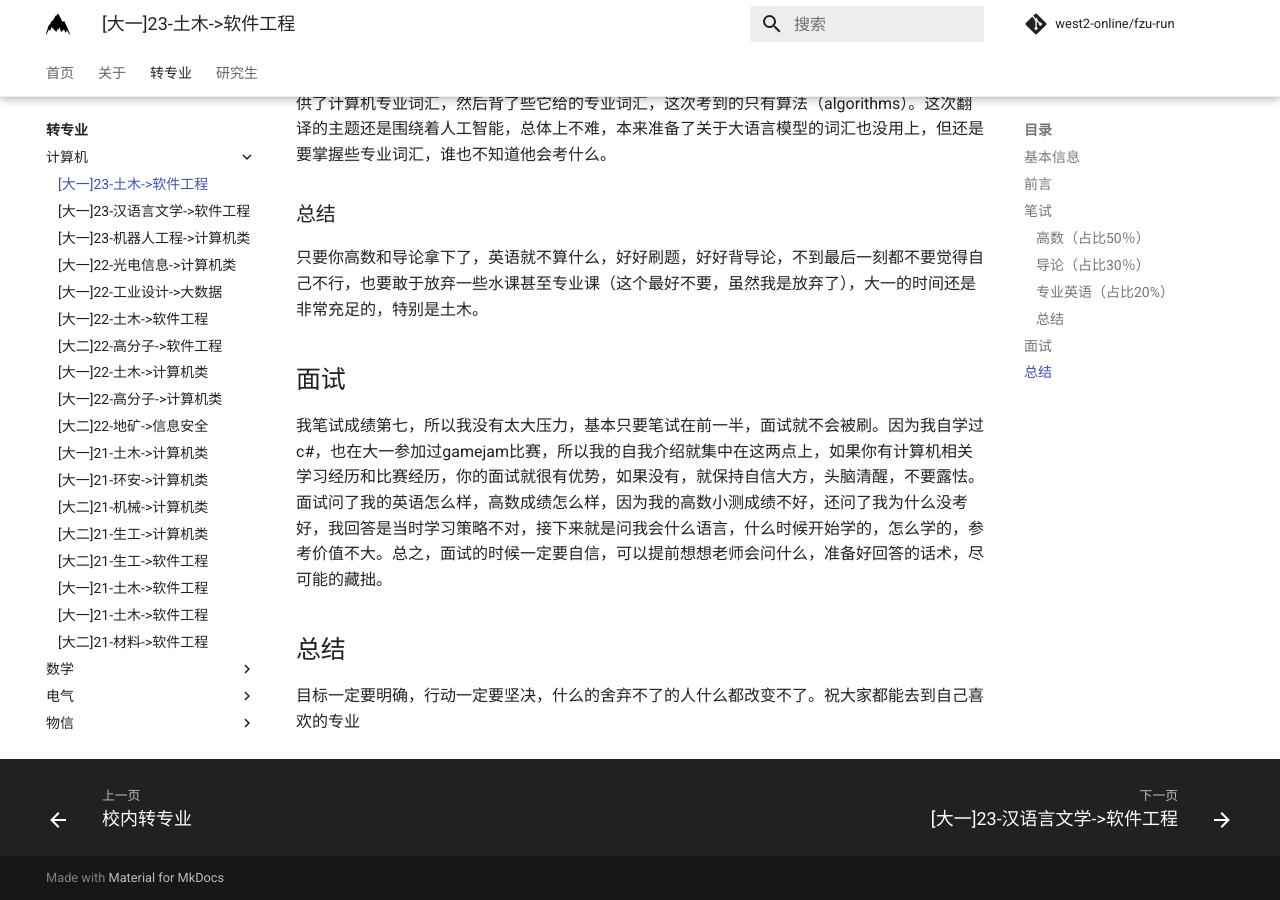
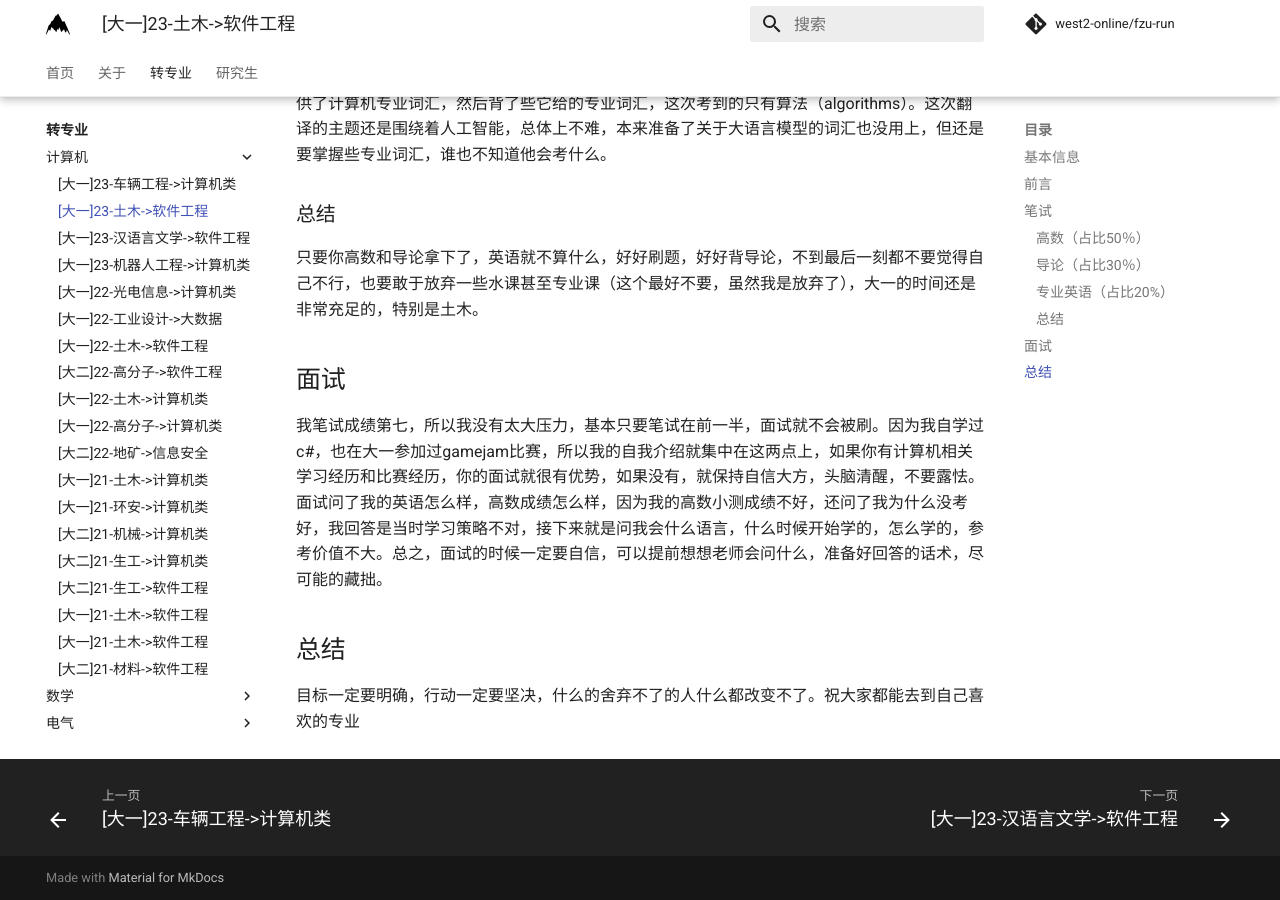
Before and after one commit to west2-online/fzu-run, an MkDocs documentation site: the page built from docs/change-major/cs/231203-2.md, in a window 1280 px wide and 900 px high, scrolled down 1180 px. Built offline with MkDocs 1.6.1 and Material for MkDocs 9.7.7, drawn with Linux system fonts in a browser that asks for light colours; comment, search, counter and statistics services are not loaded.

Commit message:
update: mkdocs.yml

```diff
--- a/mkdocs.yml
+++ b/mkdocs.yml
@@ -8,6 +8,7 @@ nav:
     - 转专业:
         - change-major/README.md
         - 计算机:
+            - '[大一]23-车辆工程->计算机类': change-major/cs/231203-3.md
             - '[大一]23-土木->软件工程': change-major/cs/231203-2.md
             - '[大一]23-汉语言文学->软件工程': change-major/cs/231203-1.md
             - '[大一]23-机器人工程->计算机类': change-major/cs/231202-1.md
```
